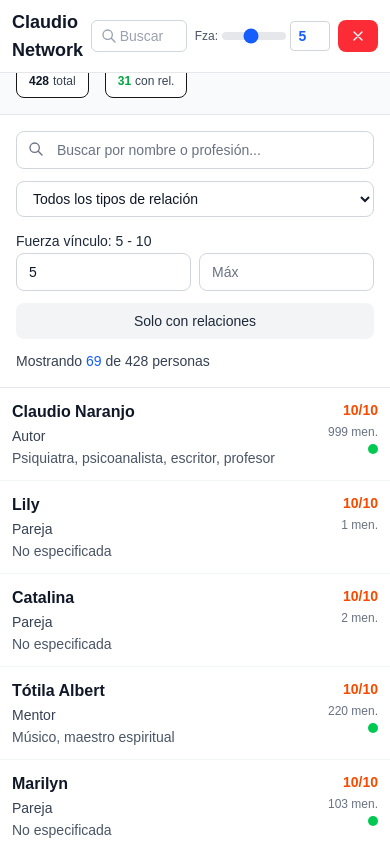
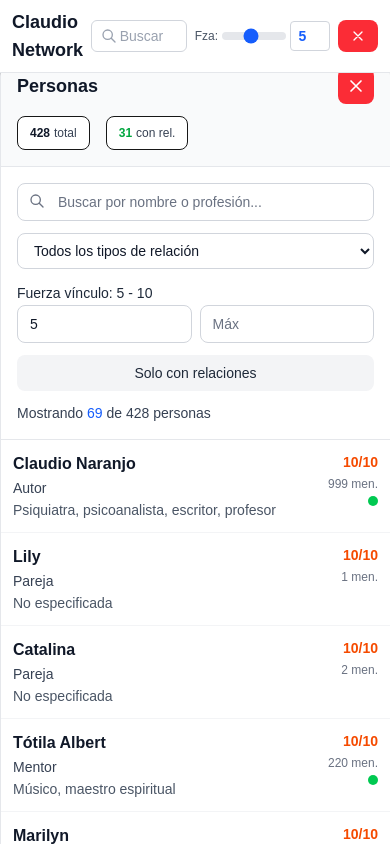
Before and after one commit to Stoner-Studios/claudio-network, a Next.js app: page / in a window 390 px wide. Both pictures are taken after a click on the button 358 px from the left and 36 px from the top of the page. Built offline with nearby package versions, Linux system fonts and the light colour scheme.

Commit message:
fix: Keep header visible on mobile when panels are open
- SidePanel now starts below header (top-[52px]) on mobile
- PersonaDetail now starts below header on mobile
- Overlay no longer covers the header
- Consistent behavior on both mobile and desktop

```diff
--- a/src/components/PersonaDetail.tsx
+++ b/src/components/PersonaDetail.tsx
@@ -71,11 +71,11 @@ export default function PersonaDetail({
 
   return (
     <>
-      {/* Overlay para móvil - negro translúcido elegante */}
-      <div className="sm:hidden fixed inset-0 bg-black/60 backdrop-blur-sm z-40" onClick={onClose} />
+      {/* Overlay para móvil - negro translúcido elegante - no cubre el header */}
+      <div className="sm:hidden fixed inset-0 top-[52px] bg-black/60 backdrop-blur-sm z-40" onClick={onClose} />
 
-      {/* Panel - starts below header on desktop */}
-      <div className="fixed inset-0 sm:top-[57px] sm:bottom-0 sm:left-auto sm:right-0 sm:w-96 bg-white shadow-2xl z-50 flex flex-col sm:border-l border-gray-200 rounded-t-3xl sm:rounded-none">
+      {/* Panel - starts below header on both mobile and desktop */}
+      <div className="fixed top-[52px] sm:top-[57px] bottom-0 right-0 w-full sm:w-96 bg-white shadow-2xl z-50 flex flex-col border-l border-gray-200 rounded-t-3xl sm:rounded-none">
         {/* Header */}
         <div className="p-4 border-b border-gray-200 bg-gray-50 rounded-t-3xl sm:rounded-none">
         <div className="flex justify-between items-start gap-4">
--- a/src/components/SidePanel.tsx
+++ b/src/components/SidePanel.tsx
@@ -115,11 +115,11 @@ export default function SidePanel({
 
   return (
     <>
-      {/* Overlay para móvil - negro translúcido elegante */}
-      <div className="sm:hidden fixed inset-0 bg-black/60 backdrop-blur-sm z-40" onClick={onClose} />
+      {/* Overlay para móvil - negro translúcido elegante - no cubre el header */}
+      <div className="sm:hidden fixed inset-0 top-[52px] bg-black/60 backdrop-blur-sm z-40" onClick={onClose} />
 
-      {/* Panel - starts below header on desktop */}
-      <div className="fixed inset-0 sm:top-[57px] sm:bottom-0 sm:right-0 sm:w-96 bg-white shadow-2xl z-50 flex flex-col sm:border-l border-gray-200 rounded-t-3xl sm:rounded-none">
+      {/* Panel - starts below header on both mobile and desktop */}
+      <div className="fixed top-[52px] sm:top-[57px] bottom-0 right-0 w-full sm:w-96 bg-white shadow-2xl z-50 flex flex-col border-l border-gray-200 rounded-t-3xl sm:rounded-none">
         {/* Header */}
         <div className="p-4 border-b border-gray-200 bg-gray-50 rounded-t-3xl sm:rounded-none">
         <div className="flex justify-between items-center">
```
